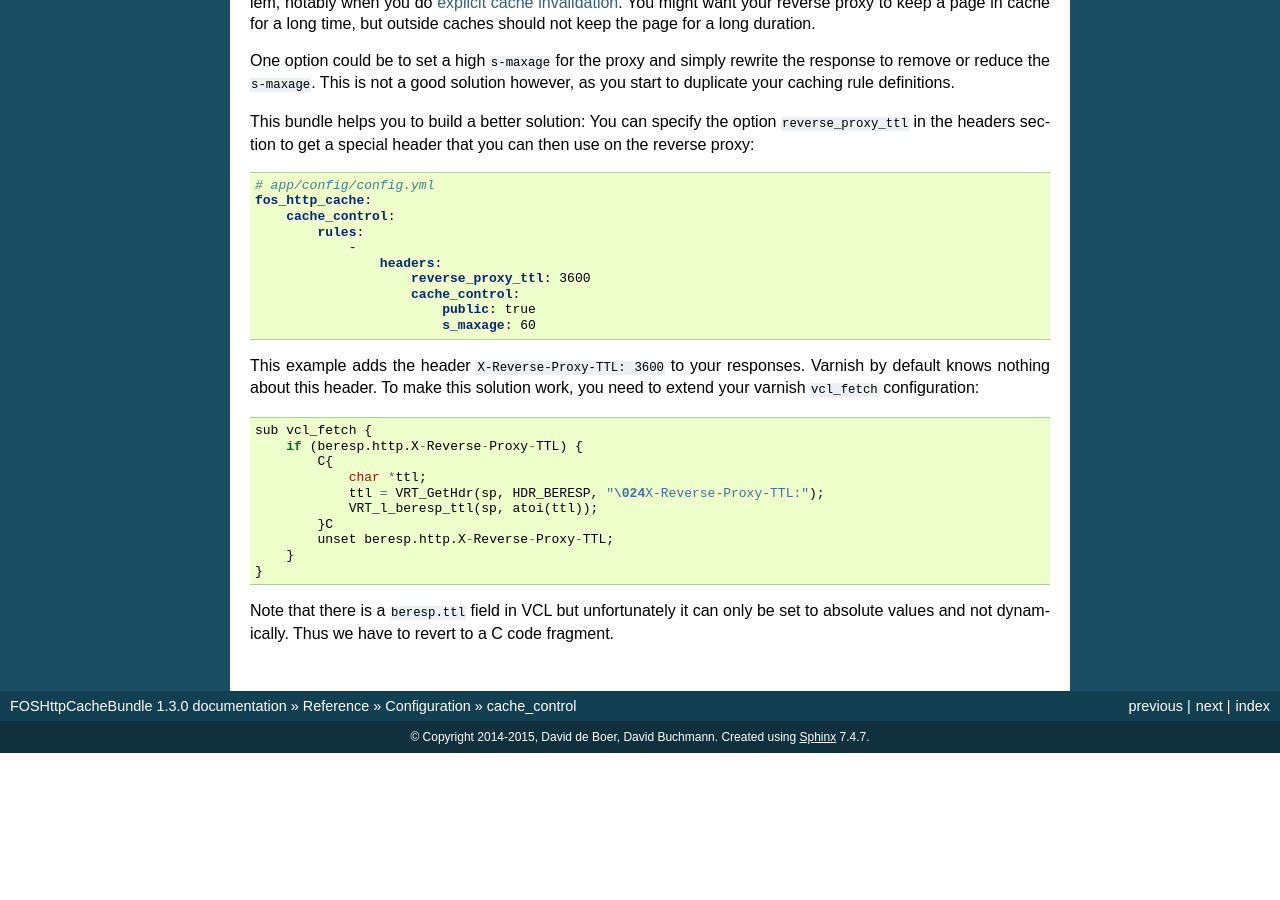
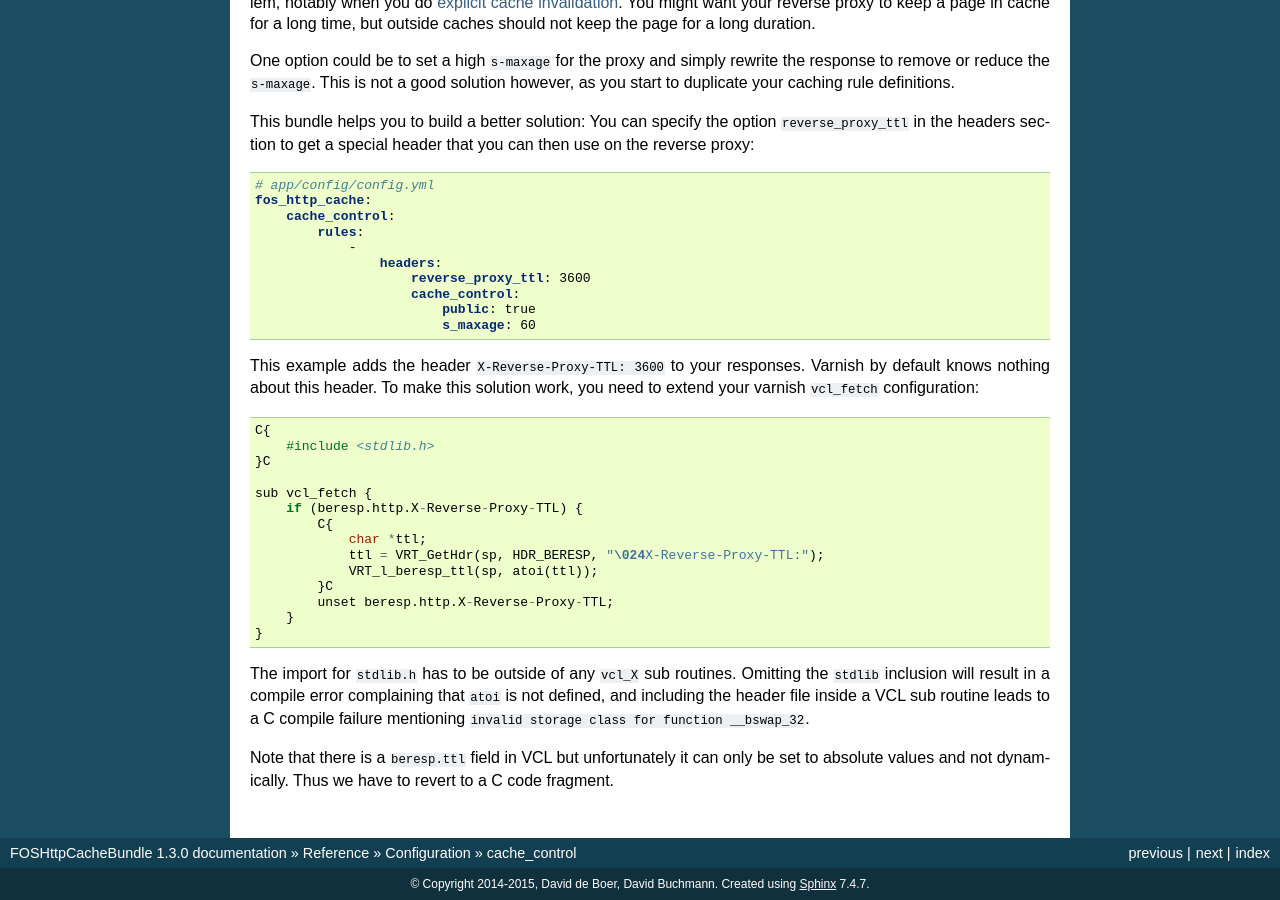
Before and after one commit to FriendsOfSymfony/FOSHttpCacheBundle, a Sphinx documentation site: the page built from Resources/doc/reference/configuration/headers.rst, in a window 1280 px wide and 900 px high, scrolled down 4675 px. Built offline with Sphinx 7.4.7, drawn with Linux system fonts in a browser that asks for light colours; before the commit the page ends 5428 px from its top, so only the background shows below that.

Commit message:
we need stdlib.h for the reverse-proxy-ttl handling

```diff
--- a/Resources/doc/reference/configuration/headers.rst
+++ b/Resources/doc/reference/configuration/headers.rst
@@ -336,6 +336,10 @@ you need to extend your varnish ``vcl_fetch`` configuration:
 
 .. code-block:: c
 
+    C{
+        #include <stdlib.h>
+    }C
+
     sub vcl_fetch {
         if (beresp.http.X-Reverse-Proxy-TTL) {
             C{
@@ -347,6 +351,12 @@ you need to extend your varnish ``vcl_fetch`` configuration:
         }
     }
 
+The import for ``stdlib.h`` has to be outside of any ``vcl_X`` sub routines.
+Omitting the ``stdlib`` inclusion will result in a compile error complaining
+that ``atoi`` is not defined, and including the header file inside a VCL sub
+routine leads to a C compile failure mentioning
+``invalid storage class for function __bswap_32``.
+
 Note that there is a ``beresp.ttl`` field in VCL but unfortunately it can only
 be set to absolute values and not dynamically. Thus we have to revert to a C
 code fragment.
```
